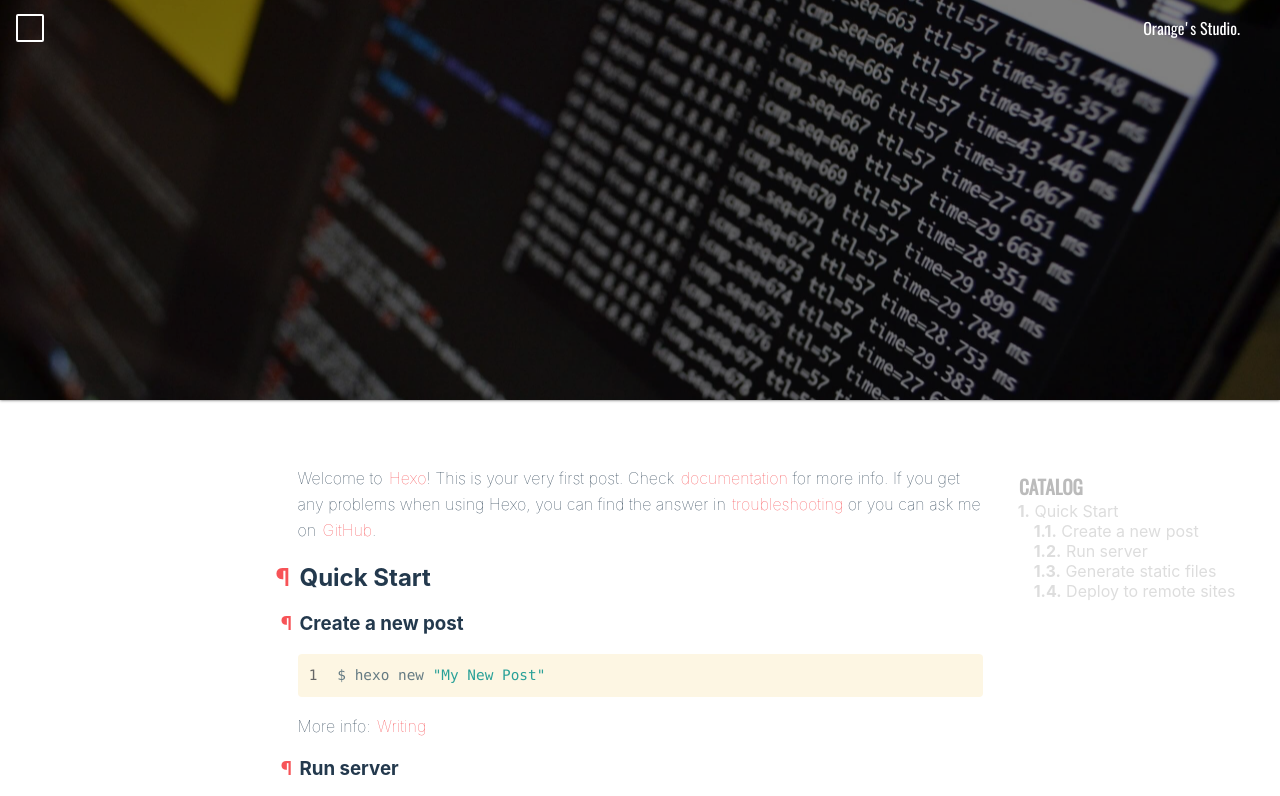
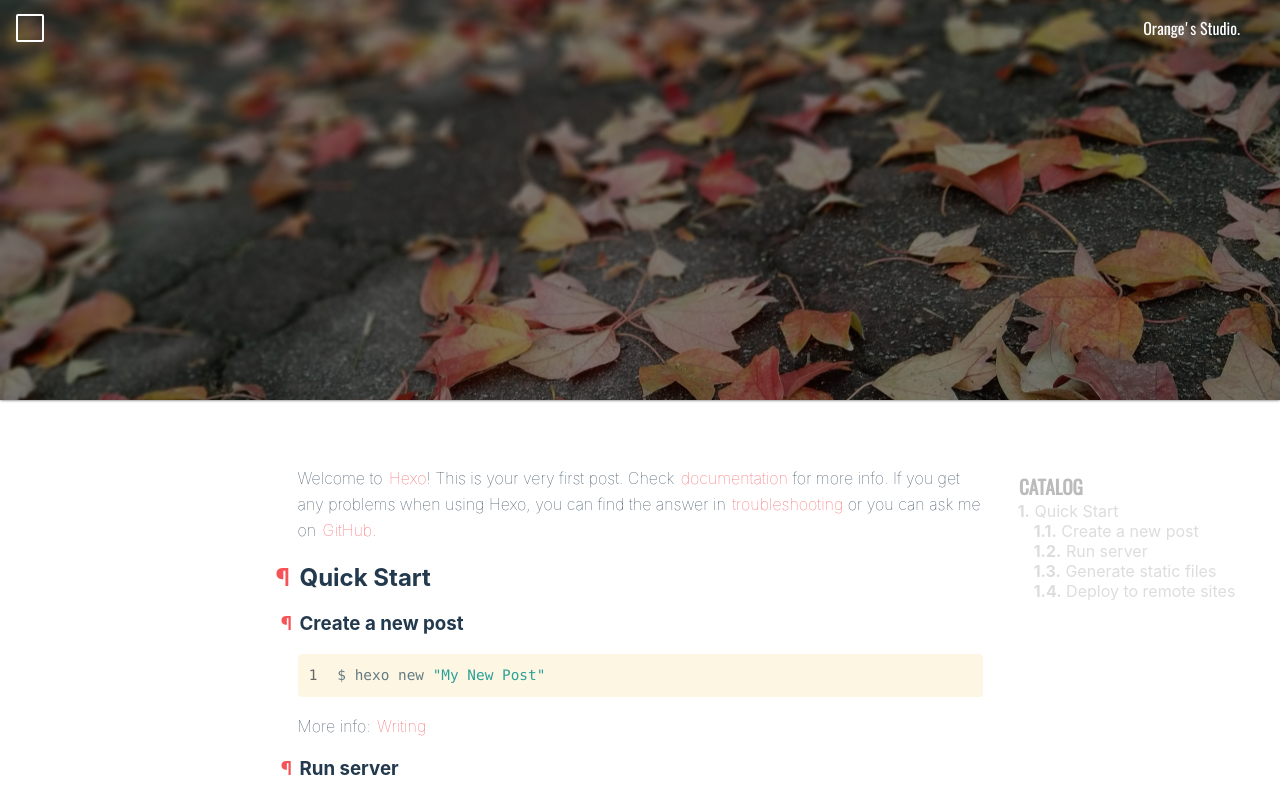
Before and after one commit to linky-fan/linky-fan.github.io, a plain HTML site: page 2018/02/23/hello-world/index.html in a window 1280 px wide. Shown: the top 796 px of the page. Drawn offline with nearby package versions, Linux system fonts and the light colour scheme; some packages are replaced by stand-ins of ours; a script that the page names is missing; a web font is replaced by a local one.

Commit message:
Site updated: 2018-02-24 15:47:53

```diff
--- a/2018/02/23/hello-world/index.html
+++ b/2018/02/23/hello-world/index.html
@@ -280,7 +280,7 @@
 
     <!-- 404页  -->
 
-    <div class="site-intro-img" style="background-image: url(/intro/post-bg.jpg)"></div>
+    <div class="site-intro-img" style="background-image: url(/intro/blog-post.jpg)"></div>
     <div class="site-intro-placeholder"></div>
     <div class="site-intro-meta">
         <!-- 标题  -->
```
Also changed, not shown: 2018/02/23/test/index.html (+1 -1 lines), index.html (+1 -1 lines), intro/blog-head.jpg (added), intro/blog-post.jpg (added).
